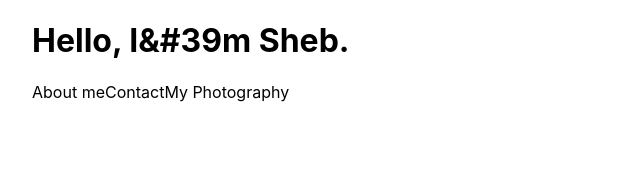
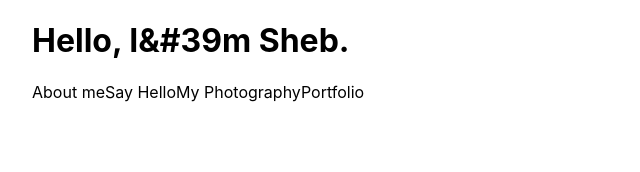
Before and after one commit to Sheb95/myportfolio, a Next.js app: page / in a window 1280 px wide. Shown: the top 172 px of the page, without its empty margins (0-640 px from the left). Built offline with nearby package versions, Linux system fonts and the light colour scheme.

Commit message:
db rough plan added to plan.txt as well as new page my projects created

```diff
--- a/pages/index.js
+++ b/pages/index.js
@@ -18,11 +18,14 @@
             <a>About me</a>
          </Link>
          <Link href="/contact">
-            <a>Contact</a>
+            <a>Say Hello</a>
          </Link>
          <Link href="/gallery">
             <a>My Photography</a>
          </Link>
+         <Link href="/gallery">
+            <a>Portfolio</a>
+         </Link>
       </div>
    );
 }
```
Also changed, not shown: plan.txt.
